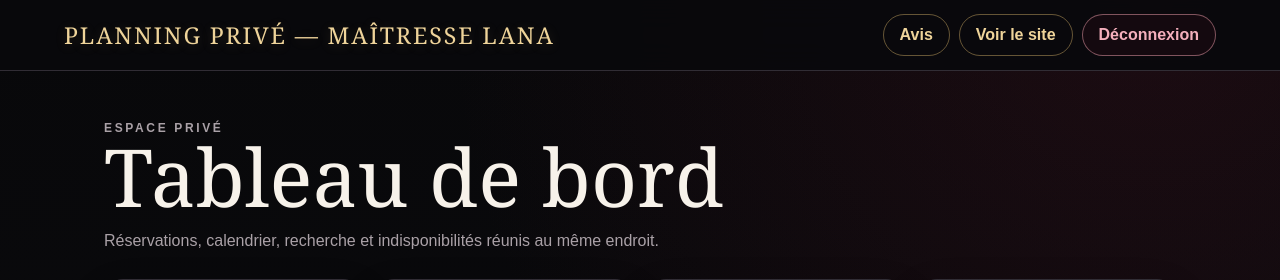
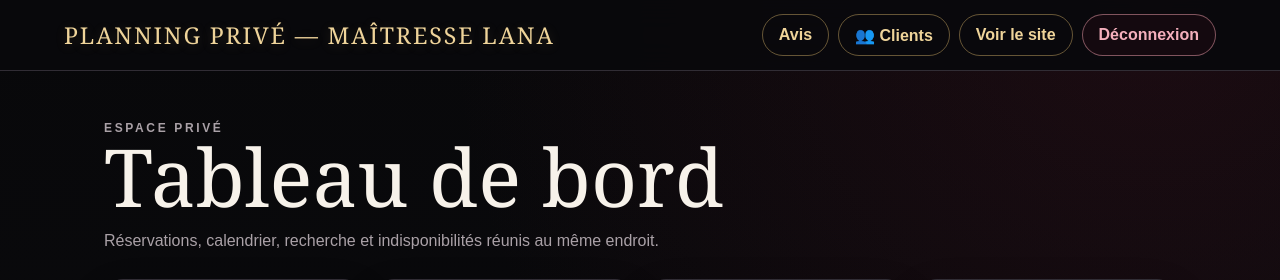
Before and after one commit to maitresselana/Ma-tresse-Lana, a Flask app: page /admin in a window 1280 px wide. Shown: the top 280 px of the page. Run offline with Flask 3, Linux system fonts and the light colour scheme; the visitor is signed in with stand-in values (Sample User, id 1); data that the repository does not hold is empty.

Commit message:
Update admin.html

```diff
--- a/templates/admin.html
+++ b/templates/admin.html
@@ -107,6 +107,7 @@
     <div class="brand">Planning privé — Maîtresse Lana</div>
     <div class="actions-top">
       <a class="btn" href="{{ url_for('admin_reviews') }}">Avis</a>
+      <a class="btn" href="{{ url_for('admin_clients') }}">👥 Clients</a>
       <a class="btn" href="{{ url_for('index') }}">Voir le site</a>
       <a class="btn danger" href="{{ url_for('logout') }}">Déconnexion</a>
     </div>
```
